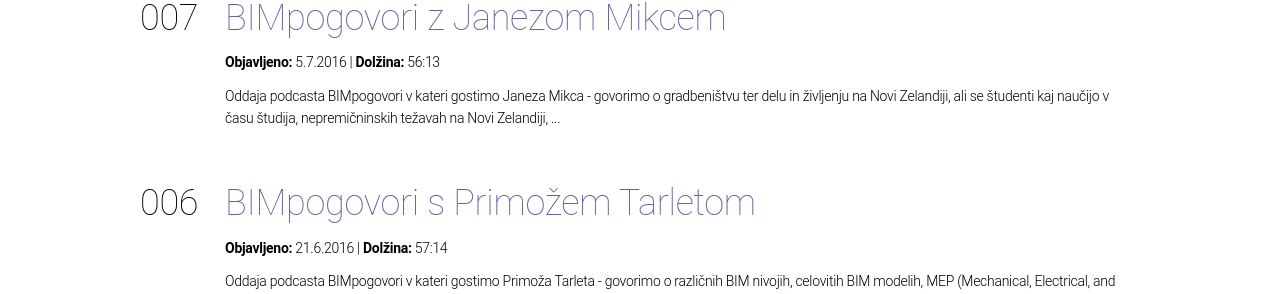
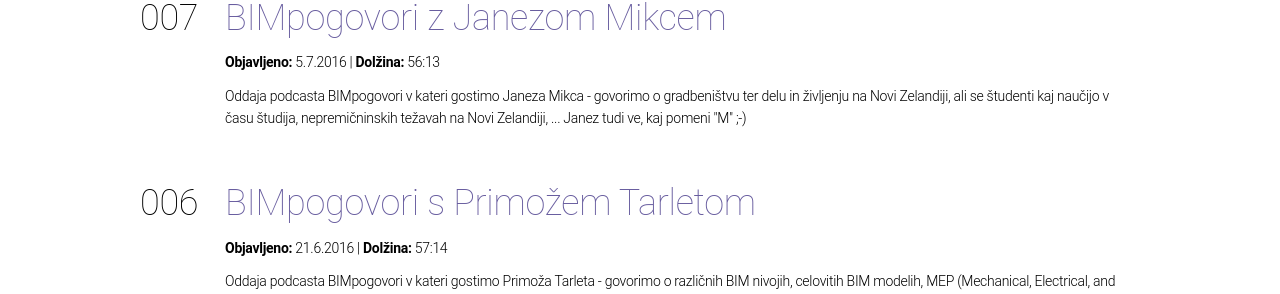
Before and after one commit to bimpogovori/bimpogovori.github.io, a Jekyll site: the page built from index.html, in a window 1280 px wide. Shown: the part 471-765 px from the top of the page. Built offline with Jekyll 4.4.1, drawn with Linux system fonts in a browser that asks for light colours; some web fonts are replaced; the list of posts is cut into pages by our own code.

Commit message:
007 - dopolnjen opis v postu in mp3

```diff
--- a/_posts/2016-07-05-007.html
+++ b/_posts/2016-07-05-007.html
@@ -3,7 +3,7 @@
 title: BIMpogovori z Janezom Mikcem
 number: "007"
 duration: "56:13"
-description: Oddaja podcasta BIMpogovori v kateri gostimo Janeza Mikca - govorimo o gradbeništvu ter delu in življenju na Novi Zelandiji, ali se študenti kaj naučijo v času študija, nepremičninskih težavah na Novi Zelandiji, ...
+description: Oddaja podcasta BIMpogovori v kateri gostimo Janeza Mikca - govorimo o gradbeništvu ter delu in življenju na Novi Zelandiji, ali se študenti kaj naučijo v času študija, nepremičninskih težavah na Novi Zelandiji, ... Janez tudi ve, kaj pomeni "M" ;-)
 subtitle: Oddaja podcasta BIMpogovori v kateri gostimo Janeza Mikca
 date: 2016-07-05
 file: "https://github.com/bimpogovori/bimpogovori.github.io/raw/master/recordings/BIMpogovori-007.mp3"
```
